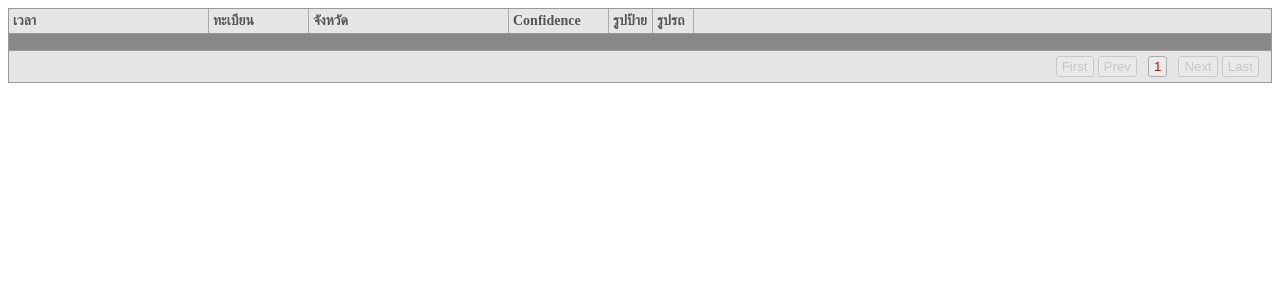
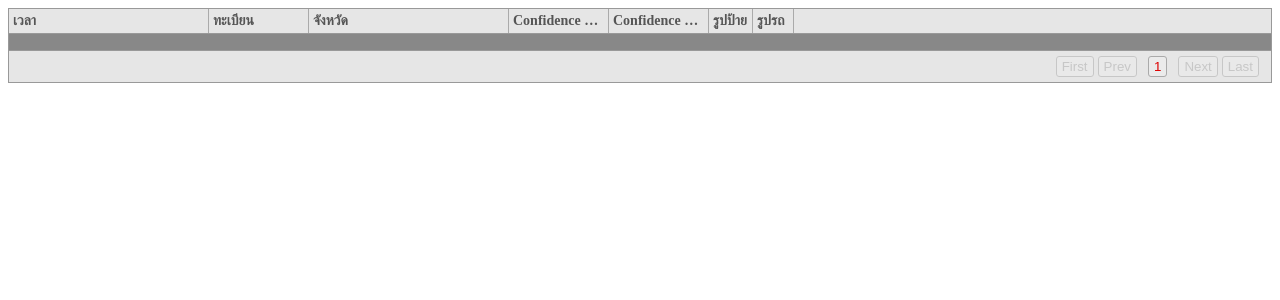
Before and after one commit to brightns/lpr_web, a Django app: page /demo/ in a window 1280 px wide. Shown: the top 300 px of the page. Run offline with Django 3.2, Linux system fonts and the light colour scheme; data that the repository does not hold is empty; some libraries are stand-ins or nearby versions.

Commit message:
gitignore

```diff
--- a/templates/demo/index.html
+++ b/templates/demo/index.html
@@ -37,8 +37,18 @@ scratch. This page gets rid of all links and provides the needed markup only.
                 },
             },
             {
-                title: "Confidence",
+                title: "Confidence Plate",
                 field: "best_confidence",
+                hozAlign: "center",
+                headerSort: false,
+                width: 100,
+                formatter: function (cell, formatterParams, onRendered) {
+                    return Math.round(cell.getValue()) + "%"; //return the contents of the cell;
+                },
+            },
+                        {
+                title: "Confidence Region",
+                field: "best_region_confidence",
                 hozAlign: "center",
                 headerSort: false,
                 width: 100,
```
Also changed, not shown: demo/views.py (line endings or trailing spaces).
